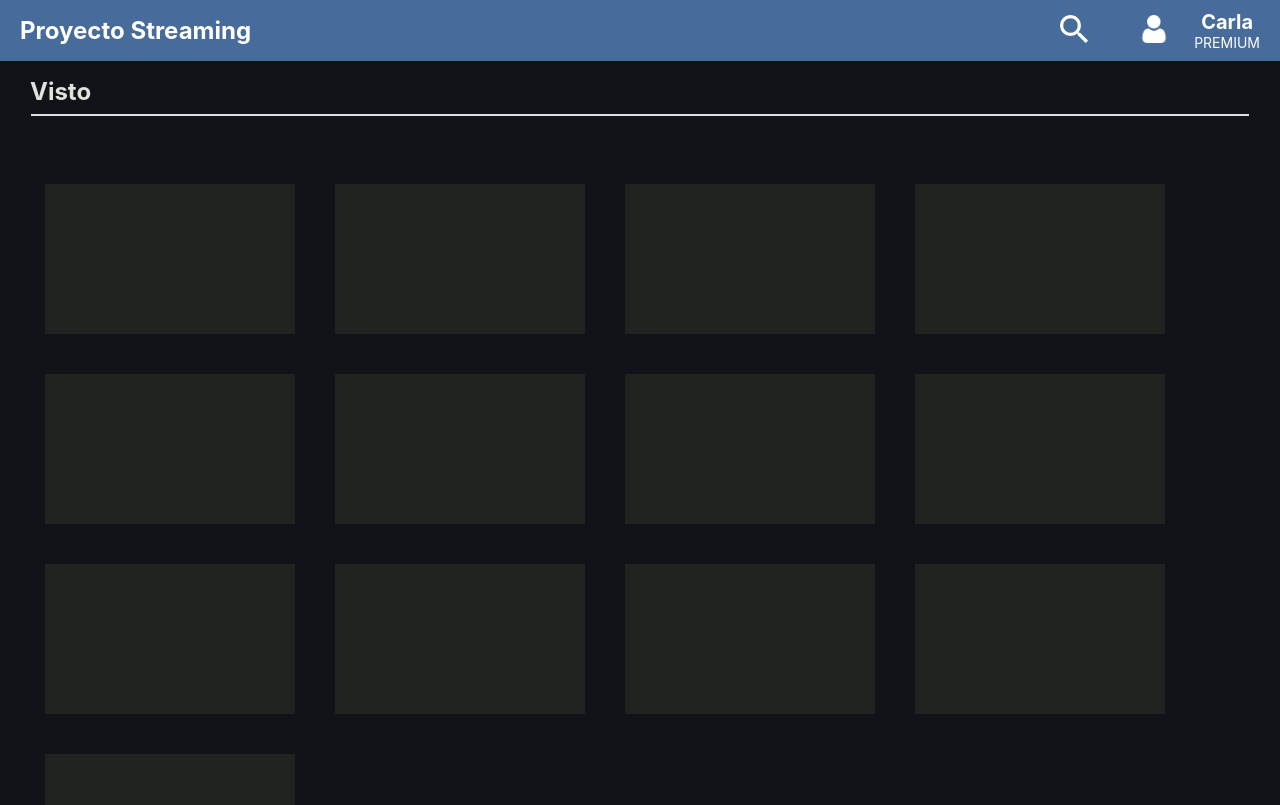
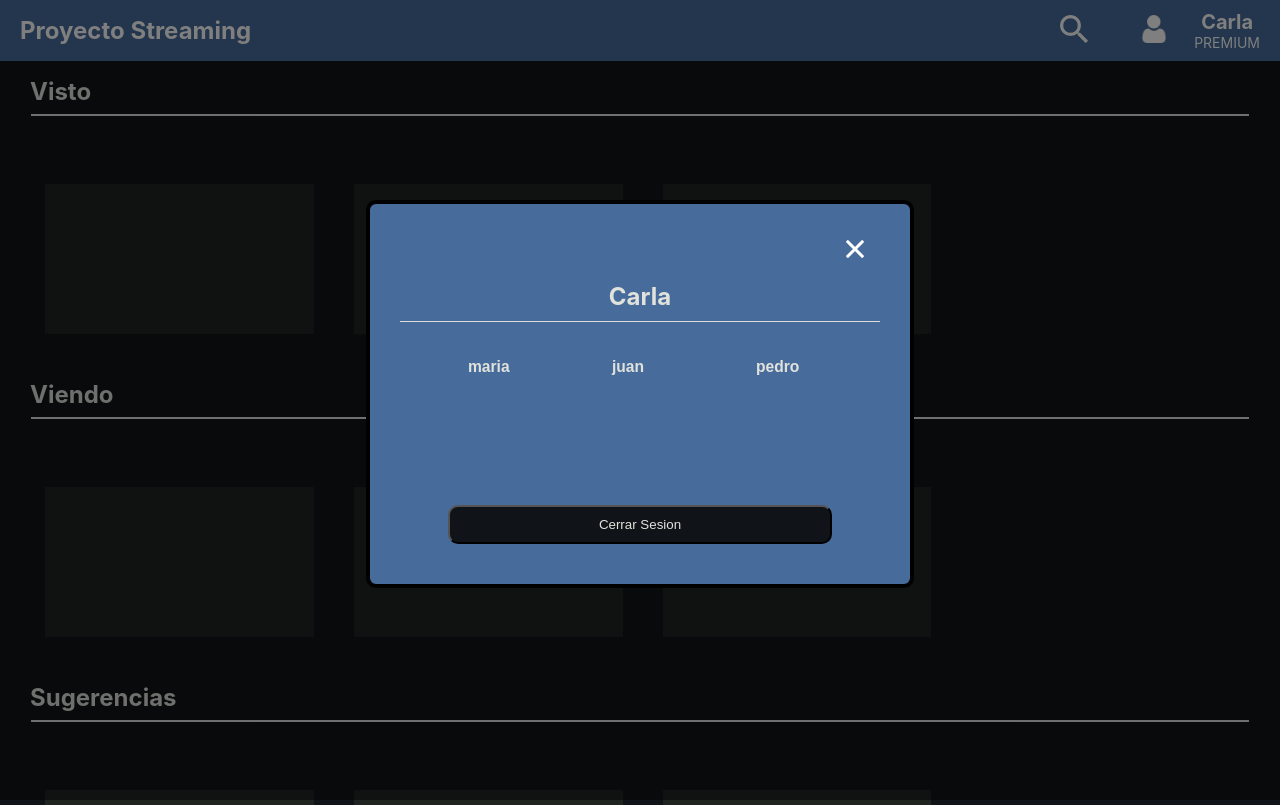
Before and after one commit to JuanDiegoAvila/proyecto_streaming, a React (Create React App) app: page / in a window 1280 px wide. Both pictures are taken after a click on the button 1154 px from the left and 30 px from the top of the page. Built offline with nearby package versions, Linux system fonts and the light colour scheme.

Commit message:
Profile Modal
Cambio de perfil y boton de cierre de sesion

```diff
--- a/src/App.js
+++ b/src/App.js
@@ -2,11 +2,16 @@ import './App.css';
 import TitleBar from './components/TitleBar'
 import Body from './components/Body'
 
+import {useState} from 'react'
+
 function App() {
+
+  const [modal, setModal] =  useState(false)
+
   return (
     <div className="App">
-      <TitleBar name={"Carla"} subscription={"PREMIUM"}/>
-      <Body/>
+      <TitleBar name={"Carla"} subscription={"PREMIUM"} setModal= {setModal}/>
+      <Body name={"Carla"} modal={modal} setModal= {setModal}/>
     </div>
   );
 }
--- a/src/components/Body.js
+++ b/src/components/Body.js
@@ -2,11 +2,13 @@
 import './Body.css';
 
 import ContentHome from './ContentHome'
+import Modal from './Modal'
 
-export default function Body(){
-
+export default function Body({name, modal, setModal}){
+    console.log(modal)
     return (
         <div className="body">
+            {modal  && <Modal name={name} setModal={setModal}/>}
             <ContentHome name={"Visto"}/>
             <ContentHome name={"Viendo"}/>
             <ContentHome name={"Sugerencias"} />
--- a/src/components/ContentHome.css
+++ b/src/components/ContentHome.css
@@ -18,7 +18,7 @@
 }
 
 .movies{
-    width: 96vw;
+    width: 94vw;
     height: auto;
     display: flex;
     flex-direction: row;
@@ -31,7 +31,8 @@
 .movie {
     background-color: #1F2421;
     height: 150px;
-    width: 250px;
+    min-width: 250px;
+    width: 21vw;
     margin-right: 40px;
     margin-top: 40px;
 }
--- a/src/components/ContentHome.js
+++ b/src/components/ContentHome.js
@@ -3,7 +3,7 @@ import './ContentHome.css';
 
 export default function ContentHome({name}){
 
-    const [movies, setMovies] = useState([{id:1},{ id:2 }, {id: 3},{id:1},{id:1},{id:1},{id:1},{id:1},{id:1},{id:1},{id:1},{id:1},{id:1}])
+    const [movies, setMovies] = useState([{id:1},{ id:2 }, {id: 3}])
 
     /* fetch de bases de datos de las peliculas */
 
@@ -18,9 +18,6 @@ export default function ContentHome({name}){
                 movies.map( (movie) =>
                     <div className ="movie" key={movie.id}/>
                )
-
-
-
             }
            </div>
         </div>
--- /dev/null
+++ b/src/components/Modal.css
@@ -0,0 +1,75 @@
+.modal-backdrop{
+    position: fixed;
+    top: 0;
+    left: 0;
+    width: 100%;
+    height: 100%;
+    background: rgba(0, 0, 0, 0.5);
+}
+.modal{
+    padding: 30px;
+    max-width: 480px;
+    margin: 200px auto;
+    background: #476C9B;
+    border-radius: 10px;
+    display: flex;
+    flex-direction: column;
+    height: 40vh;
+}
+.modal h2{
+    border-bottom: 1px solid #ddd;
+    color: #E0E2DB;
+    padding-bottom: 10px;
+}
+
+#transparent{
+    background-color: transparent;
+    border: transparent;
+    width: 30px;
+    height: auto;
+    margin-left: 20px;
+    margin-right: 10px;
+    align-self: flex-end;
+}
+
+.exit{
+    margin-top: 5px;
+    margin-right: 5px;
+}
+
+.modal button img {
+    max-width:100%;
+    max-height:100%;
+}
+
+.profile-container{
+    display: flex;
+    flex-direction: row;
+    flex-wrap: wrap;
+    justify-content: space-around;
+    width: 90%;
+}
+
+.profile-container h3{
+    color: #E0E2DB;
+}
+
+.sesion {
+    background-color: #101419;
+    color: #E0E2DB;
+    height: auto;
+    width: 80%;
+    padding: 10px;
+    margin-bottom: 10px;
+    align-self: flex-end;
+    border-radius: 10px;
+}
+
+.sesion-container{
+    width: 100%;
+    height: 100%;
+    display: flex;
+    flex-direction: row;
+    align-items: flex-start;
+    justify-content: center;
+}
--- /dev/null
+++ b/src/components/Modal.js
@@ -0,0 +1,36 @@
+import './Modal.css'
+import ReactDOM from 'react-dom'
+import {useEffect, useState} from "react"
+
+export default function Modal({name, setModal}) {
+
+    const [profiles, setProfiles] = useState([{id:1, name:'maria'},{ id:2 , name:'juan'}, {id: 3 , name:'pedro'}])
+
+    return ReactDOM.createPortal((
+        <div className="modal-backdrop">
+            <div className="modal" style={{
+                border: "4px solid",
+                textAlign: "center"
+            }
+            }>
+                <button id= {"transparent"} onClick={() => setModal(false)} className="exit"><img src='/img/exit.png'/></button>
+                <h2>{name}</h2>
+                <div className="profile-container">
+                {
+                    profiles.map(profile =>
+                        <button id={"transparent"}>
+                            <h3>{profile.name}
+                            </h3>
+                        </button>)
+                }
+                </div>
+
+                <div className='sesion-container'>
+                    <button className='sesion'>Cerrar Sesion</button>
+                </div>
+
+            </div>
+        </div>
+
+    ), document.body)
+}
--- a/src/components/TitleBar.js
+++ b/src/components/TitleBar.js
@@ -1,6 +1,6 @@
 import './TitleBar.css';
 
-export default function TitleBar({name, subscription}){
+export default function TitleBar({name, subscription, setModal}){
 
     return (
         <div className="title-bar">
@@ -9,8 +9,14 @@ export default function TitleBar({name, subscription}){
 
            <div className= "right-items">
 
-            <button onClick={()=> {console.log("search")}}><img src ="/img/search.png"/></button>
-            <button><img src ="/img/user.png"/></button>
+            <button>
+                <img src ="/img/search.png"/>
+            </button>
+
+            <button onClick={()=> {setModal(true)}}>
+                <img src ="/img/user.png"/>
+            </button>
+
             <div className = 'user-info'>
                 <h1>{name}</h1>
                 <p>{subscription}</p>
```
Also changed, not shown: public/img/exit.png (added), src/components/Search.css (added), src/components/Search.js (added).
